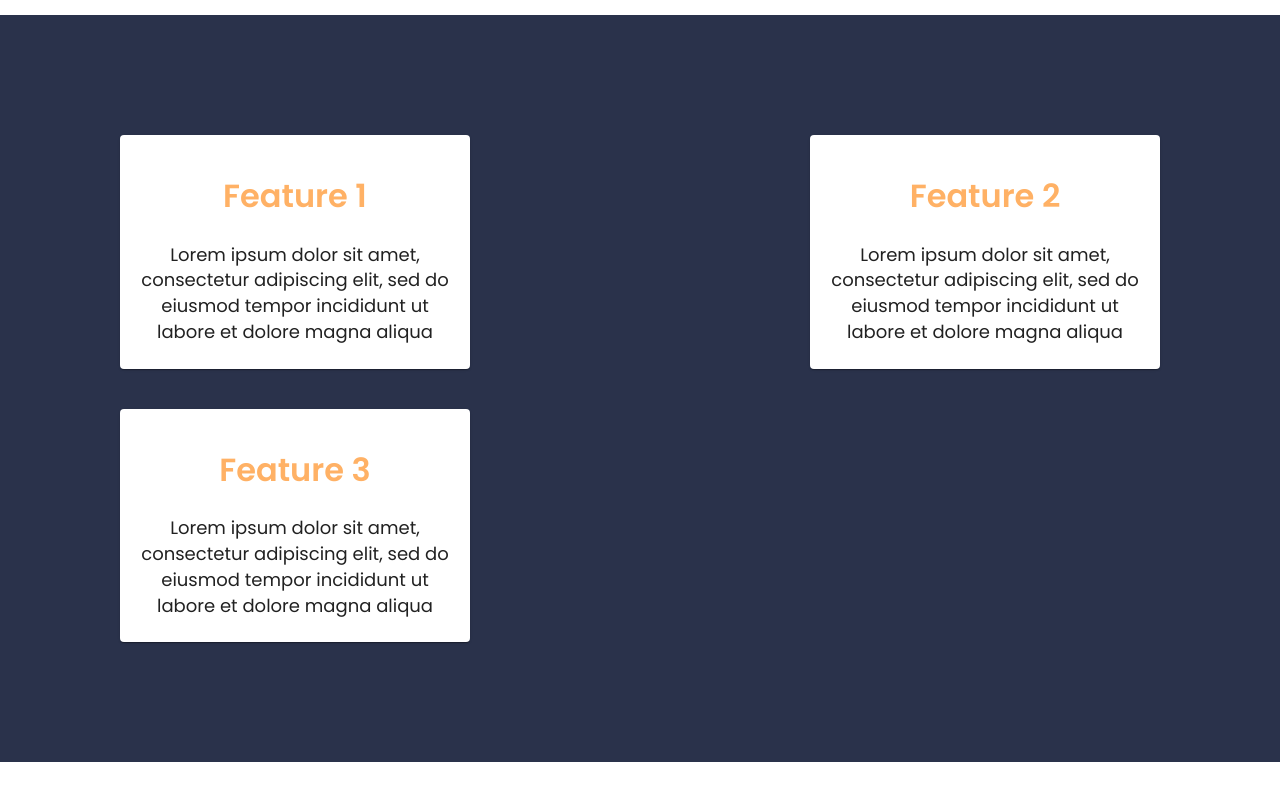
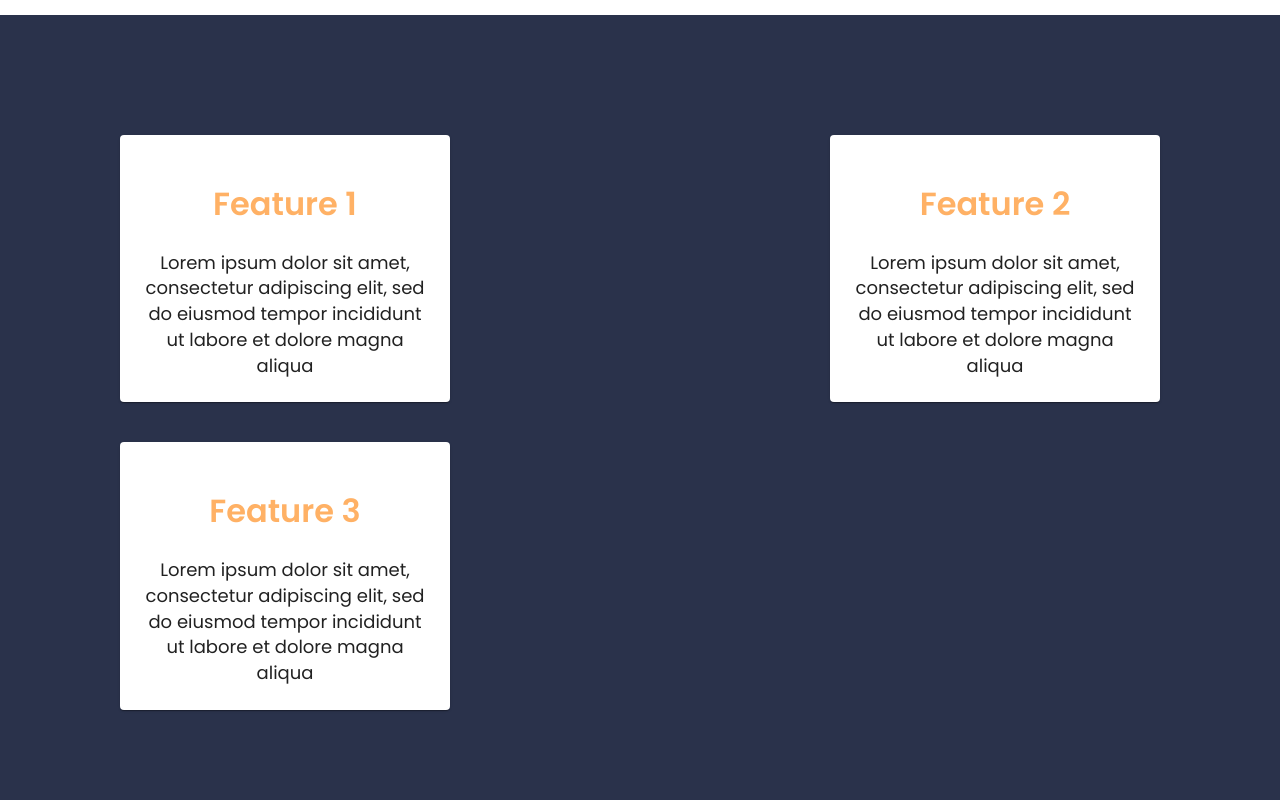
Before and after one commit to heavens-potato/winter-project, a React (Create React App) app in the folder hydrohire/: page / in a window 1280 px wide. Shown: the part 806-1606 px from the top of the page. Before the commit the page ends 1568 px from the top, so only its background shows below. Built offline with nearby package versions, Linux system fonts and the light colour scheme; no server answers.

Commit message:
Box spacing adjustment (again) because ipads suck

```diff
--- a/hydrohire/src/Landing.js
+++ b/hydrohire/src/Landing.js
@@ -35,7 +35,7 @@ function Landing() {
         layout
       >
         <Grid container item xs={6} justifyContent="center" alignItems="center">
-          <img src={capybaraLogo} alt="Capybara" style={{ width: '80%', height: 'auto' }} />
+          <img src={capybaraLogo} alt="Capybara" style={{ width: { sm: '30%', lg: '80%' }, height: 'auto' }} />
         </Grid>
       </motion.div>
 
@@ -121,9 +121,11 @@ function Landing() {
         }}>
       {features.map((feature, index) => (
         <Grid item xs={12} sm={4} key={index} sx={{
-          minWidth: { xs: 350, md: 600, lg: 350 },
-          maxWidth: 350,
-          borderRadius: 25,
+          display: 'flex',
+          flexDirection: { xs: 'column', md: 'column', lg: 'column', xl: 'row'},
+          minWidth: { xs: 350, md: 600, lg: 300 },
+          maxWidth: { lg: 330, xl: 400 },
+          // borderRadius: 25,
         }}>
           <motion.div
             initial={{ y: 100, opacity: 0 }}
@@ -132,14 +134,18 @@ function Landing() {
             transition = {{ duration: 0.3, delay: 0.3 }}
           >
           <Card>
-            <CardContent>
+            <CardContent
+              sx={{
+                padding: { xs: 1 , md: 1, lg: 3 },
+              }}
+            >
               <Typography variant="h5" component="h2" sx={{
                 fontSize: 32,
                 color: (theme) => theme.palette.primary.main,
                 justifyContent: 'center',
                 textAlign: 'center',
                 fontWeight: 'bold',
-                padding: { xs: 2, md: 3 }
+                padding: { xs: 2, lg: 3 }
                 }}>
                 {feature.title}
               </Typography>
```
